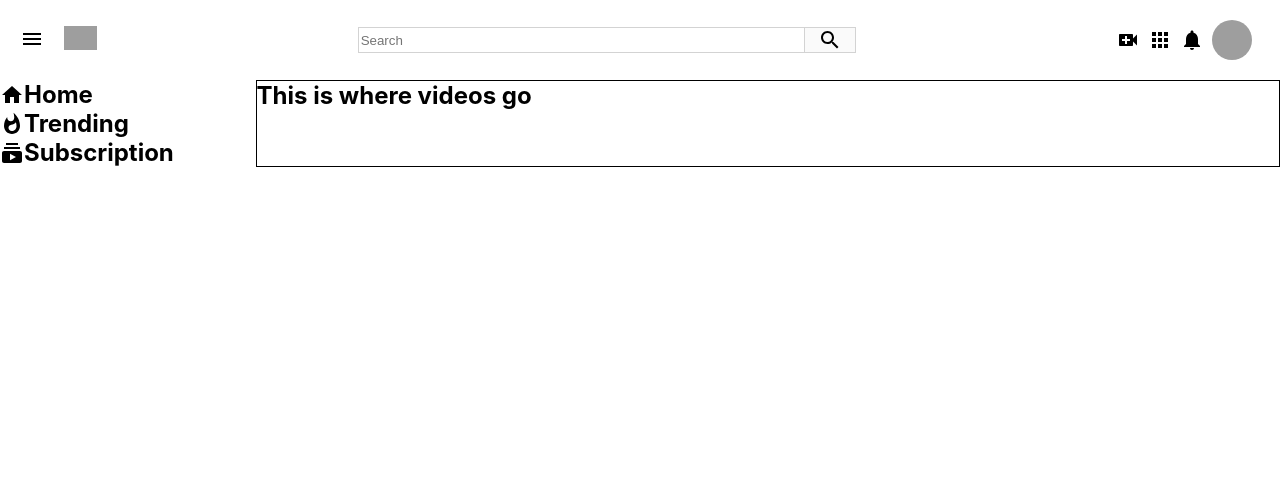
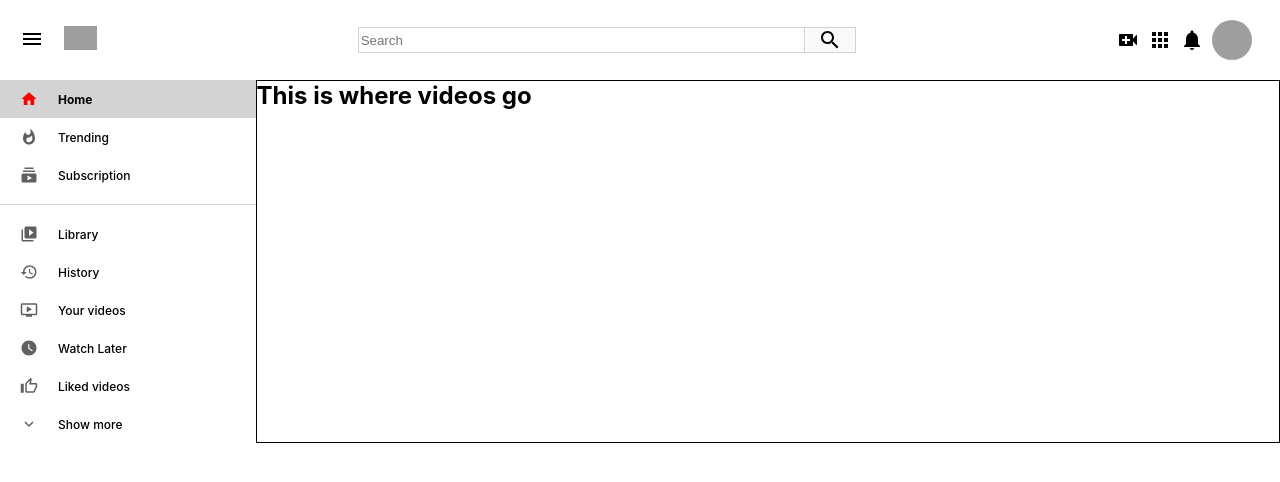
Before and after one commit to gkaragoz/react-youtube-clone, a React (Create React App) app: page / in a window 1280 px wide. Shown: the top 482 px of the page. Built offline with nearby package versions, Linux system fonts and the light colour scheme; grey boxes are pictures that could not be loaded.

Commit message:
Finalize sidebar styling and jsx stuff.

```diff
--- a/src/Sidebar.css
+++ b/src/Sidebar.css
@@ -1,3 +1,11 @@
 .sidebar {
   flex: 0.2;
 }
+
+.sidebar > hr {
+  height: 1px;
+  border: 0;
+  background-color: lightgray;
+  margin-top: 10px;
+  margin-bottom: 10px;
+}
--- a/src/Sidebar.js
+++ b/src/Sidebar.js
@@ -1,17 +1,30 @@
 import React from "react";
-import "./Sidebar.css";
 import HomeIcon from "@material-ui/icons/Home";
 import WhatshotIcon from "@material-ui/icons/Whatshot";
 import SubscriptionIcon from "@material-ui/icons/Subscriptions";
+import VideoLibraryIcon from "@material-ui/icons/VideoLibrary";
+import HistoryIcon from "@material-ui/icons/History";
+import OndemandVideoIcon from "@material-ui/icons/OndemandVideo";
+import WatchLaterIcon from "@material-ui/icons/WatchLater";
+import ThumbUpAltOutlinedIcon from "@material-ui/icons/ThumbUpAltOutlined";
+import ExpandMoreOutlinedIcon from "@material-ui/icons/ExpandMoreOutlined";
 
 import SidebarRow from "./SidebarRow";
+import "./Sidebar.css";
 
 function Sidebar() {
   return (
     <div className="sidebar">
-      <SidebarRow Icon={HomeIcon} title="Home" />
+      <SidebarRow selected Icon={HomeIcon} title="Home" />
       <SidebarRow Icon={WhatshotIcon} title="Trending" />
       <SidebarRow Icon={SubscriptionIcon} title="Subscription" />
+      <hr />
+      <SidebarRow Icon={VideoLibraryIcon} title="Library" />
+      <SidebarRow Icon={HistoryIcon} title="History" />
+      <SidebarRow Icon={OndemandVideoIcon} title="Your videos" />
+      <SidebarRow Icon={WatchLaterIcon} title="Watch Later" />
+      <SidebarRow Icon={ThumbUpAltOutlinedIcon} title="Liked videos" />
+      <SidebarRow Icon={ExpandMoreOutlinedIcon} title="Show more" />
     </div>
   );
 }
--- a/src/SidebarRow.css
+++ b/src/SidebarRow.css
@@ -1,4 +1,42 @@
 .sidebarRow {
   display: flex;
   align-items: center;
+  padding: 10px 20px;
 }
+
+.sidebarRow_icon {
+  color: #606060;
+  font-size: large !important;
+}
+
+.sidebarRow_title {
+  flex: 1;
+  margin-left: 20px;
+  font-size: 12px;
+  font-weight: 500;
+}
+
+.sidebarRow:hover {
+  background-color: lightgray;
+  cursor: pointer;
+}
+
+.sidebarRow:hover > .sidebarRow_icon {
+  color: red;
+}
+
+.sidebarRow:hover > .sidebarRow_title {
+  font-weight: bold;
+}
+
+.sidebarRow.selected {
+  background-color: lightgray;
+}
+
+.sidebarRow.selected > .sidebarRow_icon {
+  color: red;
+}
+
+.sidebarRow.selected > .sidebarRow_title {
+  font-weight: bold;
+}
--- a/src/SidebarRow.js
+++ b/src/SidebarRow.js
@@ -1,11 +1,11 @@
 import React from "react";
 import "./SidebarRow.css";
 
-function SidebarRow({ Icon, title }) {
+function SidebarRow({ selected, Icon, title }) {
   return (
-    <div className="sidebarRow">
-      <Icon />
-      <h2>{title}</h2>
+    <div className={`sidebarRow ${selected && "selected"}`}>
+      <Icon className={"sidebarRow_icon"} />
+      <h2 className="sidebarRow_title">{title}</h2>
     </div>
   );
 }
```
